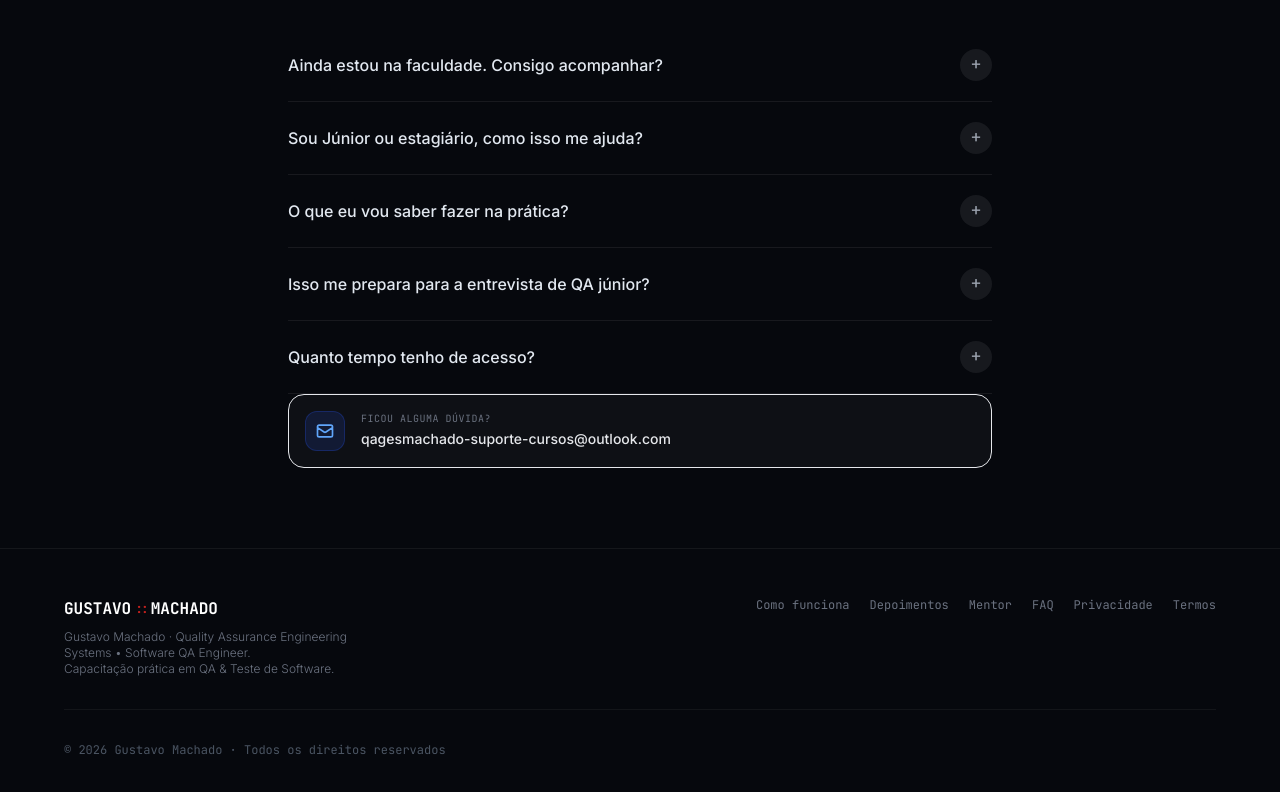
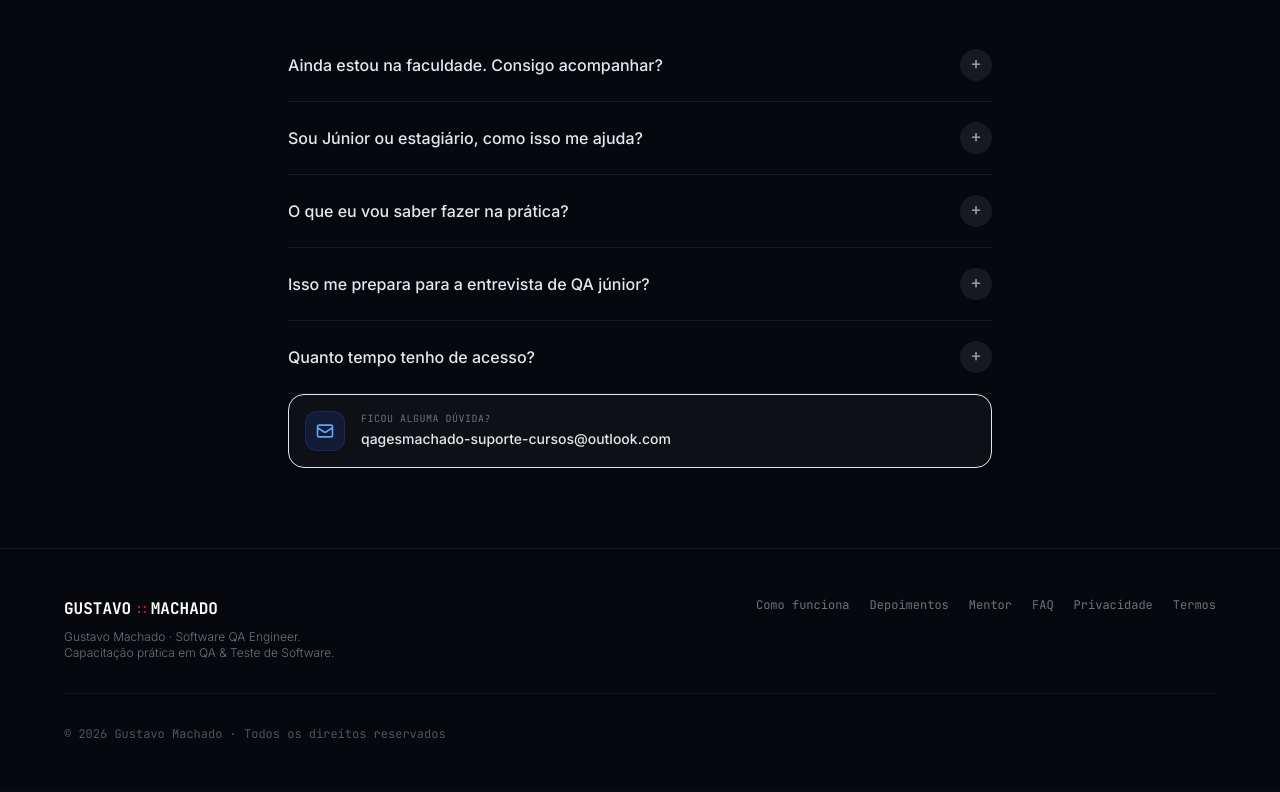
Before and after one commit to ishelp-lab/qages, a website: page index.html in a window 1280 px wide. Shown: the part 6067-6859 px from the top of the page. Drawn offline with nearby package versions, Linux system fonts and the light colour scheme.

Commit message:
fix: remove Quality Assurance Engineering Systems do rodape

```diff
--- a/index.html
+++ b/index.html
@@ -2147,8 +2147,7 @@
             class="text-[#C5221F] text-[0.8em] tracking-[-0.15em] mx-1 inline-block align-middle">::</span>MACHADO
         </div>
         <p class="text-xs text-gray-500 font-light max-w-xs">
-          Gustavo Machado · Quality Assurance Engineering Systems • Software QA Engineer.<br>Capacitação prática em QA
-          &amp; Teste de Software.
+          Gustavo Machado · Software QA Engineer.<br>Capacitação prática em QA &amp; Teste de Software.
         </p>
       </div>
 
```
